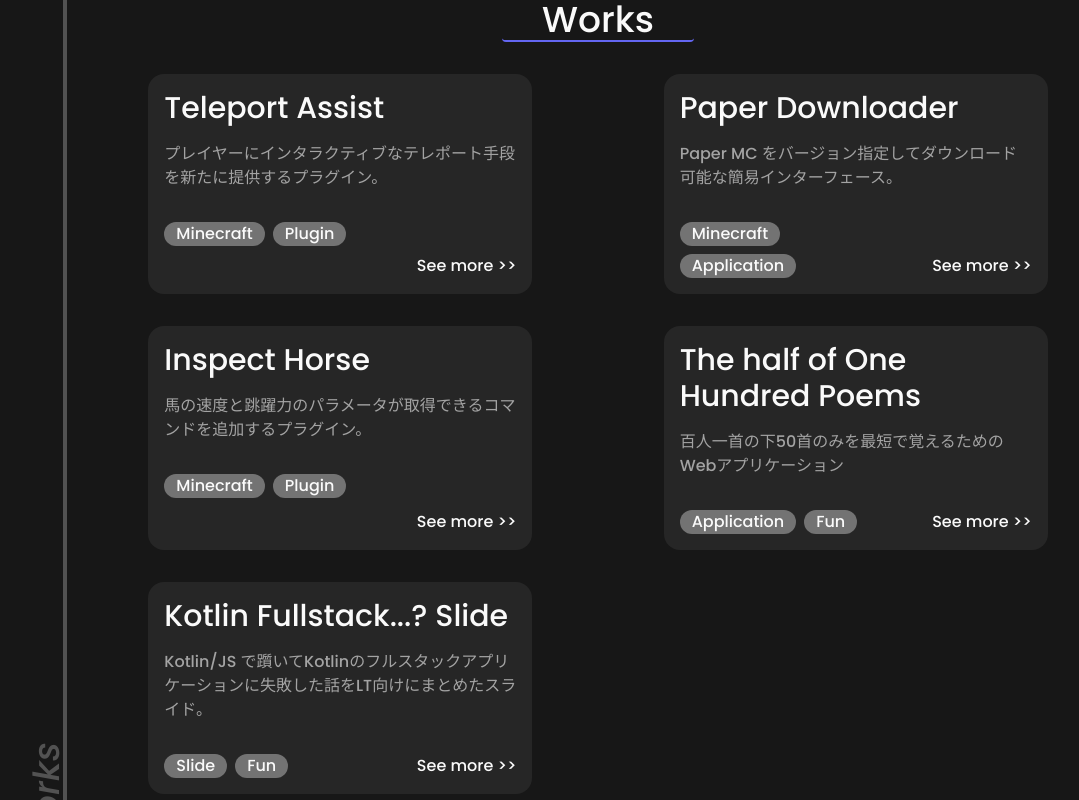
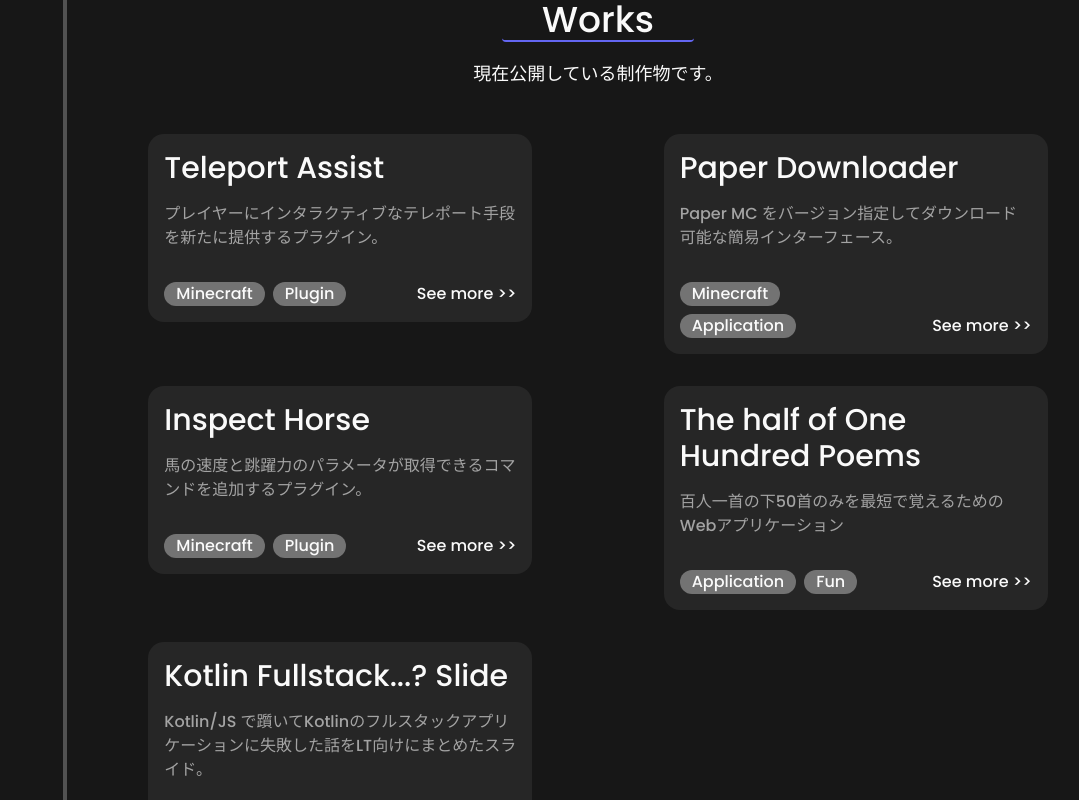
Before and after one commit to rokuosan/portfolio, a Nuxt app: page / in a window 1280 px wide. Shown: the part 880-1680 px from the top of the page, without its empty margins (44-1123 px from the left). Built offline with nearby package versions, Linux system fonts and the light colour scheme.

Commit message:
CardとWorkをマージした

```diff
--- a/components/Card.vue
+++ /dev/null
@@ -1,48 +0,0 @@
-<template>
-  <div class="col-span-1 sm:w-96 w-64 bg-neutral-800 rounded-2xl relative md:hover:drop-shadow-[0_25px_25px_rgba(0,0,0,0.35)]">
-    <!-- Card title -->
-    <h4 class="text-3xl p-4 pb-2">
-      {{ title }}
-    </h4>
-    <!-- Description -->
-    <div class="description p-4 pt-2  text-neutral-400 font-mixed">
-      {{ description }}
-    </div>
-
-    <!-- Tag -->
-    <div class="p-4 select-none flex gap-2 flex-wrap w-3/5">
-      <div v-for="tag in tags" :key="tag.id" class="rounded-3xl bg-neutral-500 w-fit px-3">
-        {{ tag }}
-      </div>
-    </div>
-
-    <!-- See more -->
-    <a :href="link" class="absolute bottom-4 right-4 after:content-['>>']" rel="noreferrer noopener" target="_blank">
-      See more
-    </a>
-  </div>
-</template>
-<script>
-export default {
-  name: 'Card',
-  props: {
-    title: {
-      type: String,
-      required: true
-    },
-    description: {
-      type: String,
-      required: true
-    },
-    tags: {
-      type: Array,
-      required: false,
-      default: () => ['']
-    },
-    link: {
-      type: String,
-      required: true
-    }
-  }
-}
-</script>
--- a/components/Work.vue
+++ b/components/Work.vue
@@ -10,22 +10,25 @@
         <ArrowDownIcon :size="32"/>
       </div>
       <!--  Title    -->
-      <div class="md:w-48 text-4xl border-b-2 border-indigo-500 text-center rounded mb-8 mx-auto">
+      <div class="md:w-48 text-4xl border-b-2 border-indigo-500 text-center rounded mb-4 mx-auto">
         Works
+      </div>
+      <!-- Description -->
+      <div class="md:w-fit text-lg text-center mb-12 mx-auto font-notosans">
+        現在公開している制作物です。
       </div>
       <!--  Cards    -->
       <div class="grid 2xl:grid-cols-3 lg:grid-cols-2 grid-cols-1 gap-8 px-8 justify-items-center">
-        <Card title="Teleport Assist" description="プレイヤーにインタラクティブなテレポート手段を新たに提供するプラグイン。"
-              :tags="['Minecraft', 'Plugin']" link="https://github.com/rokuosan/teleport-assist"/>
-        <Card title="Paper Downloader" description="Paper MC をバージョン指定してダウンロード可能な簡易インターフェース。"
-              :tags="['Minecraft', 'Application']" link="https://github.com/rokuosan/paper-downloader-nuxt2"/>
-        <Card title="Inspect Horse" description="馬の速度と跳躍力のパラメータが取得できるコマンドを追加するプラグイン。"
-              :tags="['Minecraft', 'Plugin']" link="https://github.com/rokuosan/inspecthorse"/>
-        <Card title="The half of One Hundred Poems" description="百人一首の下50首のみを最短で覚えるためのWebアプリケーション"
-              :tags="['Application', 'Fun']" link="https://github.com/rokuosan/onehundredpoems"/>
-        <Card title="Kotlin Fullstack...? Slide"
-              description="Kotlin/JS で躓いてKotlinのフルスタックアプリケーションに失敗した話をLT向けにまとめたスライド。"
-              :tags="['Slide', 'Fun']" link="https://speakerdeck.com/rokuosan/kotlinwoshi-tutemaikuraqing-woi"/>
+        <div v-for="work in works" :key="work.title">
+          <div class="col-span-1 sm:w-96 w-64 bg-neutral-800 rounded-2xl relative md:hover:drop-shadow-[0_25px_25px_rgba(0,0,0,0.35)]">
+            <h4 class="text-3xl p-4 pb-2"> {{ work.title }} </h4>
+            <div class="description p-4 pt-2  text-neutral-400 font-mixed"> {{ work.description }} </div>
+            <div class="p-4 select-none flex gap-2 flex-wrap w-3/5">
+              <div v-for="tag in work.tags" :key="tag.id" class="rounded-3xl bg-neutral-500 w-fit px-3"> {{ tag }} </div>
+            </div>
+            <a :href="work.link" class="absolute bottom-4 right-4 after:content-['>>']" rel="noreferrer noopener" target="_blank"> See more </a>
+          </div>
+        </div>
       </div>
     </div>
   </div>
@@ -38,6 +41,42 @@ export default {
   name: 'Work',
   components: {
     ArrowDownIcon
+  },
+  computed: {
+    works(){
+      return [
+        {
+          title: 'Teleport Assist',
+          tags: ['Minecraft', 'Plugin'],
+          link: 'https://github.com/rokuosan/teleport-assist',
+          description: 'プレイヤーにインタラクティブなテレポート手段を新たに提供するプラグイン。'
+        },
+        {
+          title: 'Paper Downloader',
+          tags: ['Minecraft', 'Application'],
+          link: 'https://github.com/rokuosan/paper-downloader-nuxt2',
+          description: 'Paper MC をバージョン指定してダウンロード可能な簡易インターフェース。'
+        },
+        {
+          title: 'Inspect Horse',
+          tags: ['Minecraft', 'Plugin'],
+          link: 'https://github.com/rokuosan/inspecthorse',
+          description: '馬の速度と跳躍力のパラメータが取得できるコマンドを追加するプラグイン。'
+        },
+        {
+          title: 'The half of One Hundred Poems',
+          tags: ['Application', 'Fun'],
+          link: 'https://github.com/rokuosan/onehundredpoems',
+          description: '百人一首の下50首のみを最短で覚えるためのWebアプリケーション'
+        },
+        {
+          title: 'Kotlin Fullstack...? Slide',
+          tags: ['Slide', 'Fun'],
+          link: 'https://speakerdeck.com/rokuosan/kotlinwoshi-tutemaikuraqing-woi',
+          description: 'Kotlin/JS で躓いてKotlinのフルスタックアプリケーションに失敗した話をLT向けにまとめたスライド。'
+        }
+      ]
+    }
   }
 }
 </script>
```
